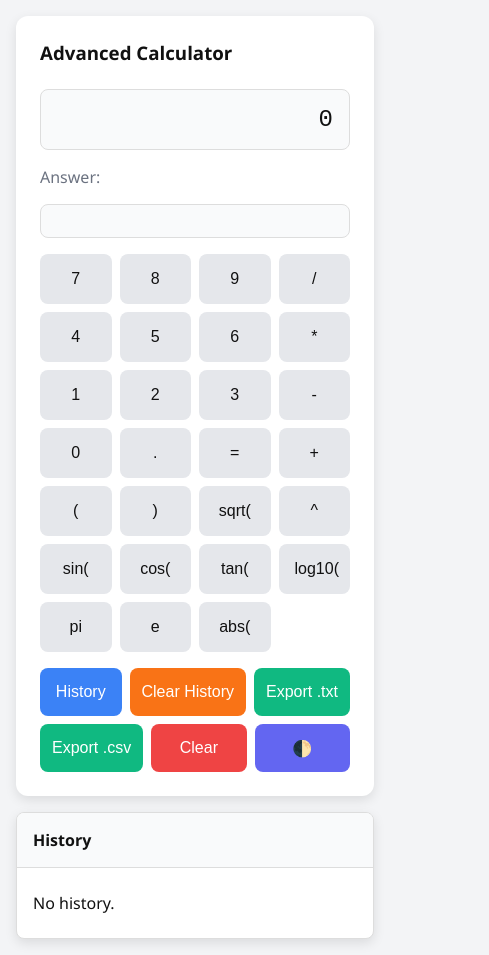
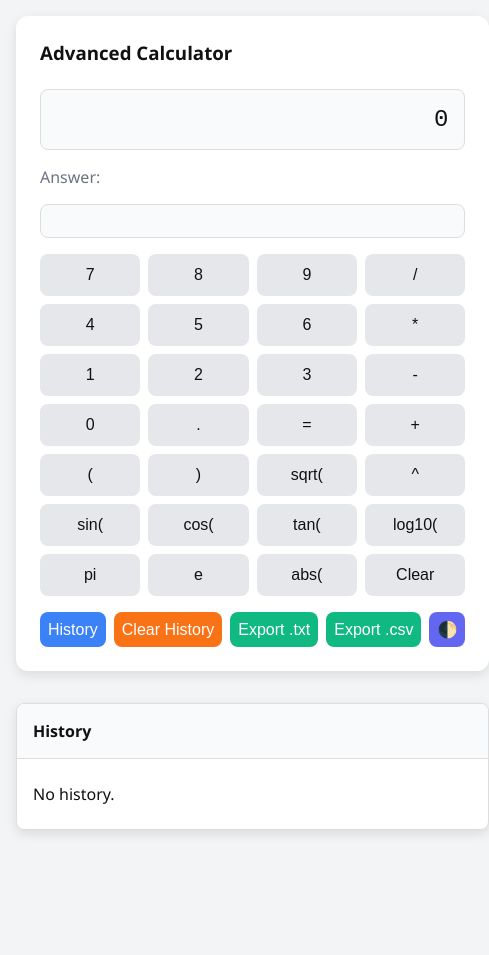
Before and after one commit to Harishhari0525/advancedCalculator, a plain HTML site: page index.html in a window 390 px wide. Both pictures are taken after a click on the button "History". Shown: the whole page, 489 px wide, since content can reach past the window. After the commit the page ends 846 px from the top, so only its background shows below. Drawn offline with nearby package versions, Linux system fonts and the light colour scheme.

Commit message:
Update index.html

```diff
--- a/index.html
+++ b/index.html
@@ -2,13 +2,13 @@
 <html lang="en" data-theme="light">
 <head>
   <meta charset="UTF-8">
-  <meta name="viewport" content="width=device-width, initial-scale=1.0">
+  <meta name="viewport" content="width=device-width, initial-scale=1.0, maximum-scale=1.0, user-scalable=no">
   <title>Advanced Calculator</title>
-  <!-- Load Math.js -->
+  <!-- Math.js -->
   <script src="https://cdnjs.cloudflare.com/ajax/libs/mathjs/11.8.0/math.min.js"></script>
   <style>
-    /* Theme Variables */
     :root {
+      /* Theme Variables */
       --bg: #f3f4f6;
       --fg: #111;
       --calc-bg: #fff;
@@ -21,7 +21,7 @@
       --btn-export: #10b981;
       --btn-clear: #ef4444;
       --btn-theme: #6366f1;
-      --shadow: rgba(0, 0, 0, 0.1);
+      --shadow: rgba(0,0,0,0.1);
     }
     [data-theme="dark"] {
       --bg: #111;
@@ -31,7 +31,6 @@
       --panel-border: #444;
       --btn-grid: #333;
       --btn-grid-hover: #444;
-      /* action buttons stay same for contrast */
     }
     * { box-sizing: border-box; }
     body {
@@ -39,125 +38,85 @@
       background: var(--bg); color: var(--fg);
       font-family: 'Segoe UI', Tahoma, Verdana, sans-serif;
       display: flex; justify-content: center;
+      touch-action: manipulation;
     }
     .container {
       display: grid;
-      /* two columns: calculator and history sidebar */
-      grid-template-columns: 2fr 1fr; /* wider calculator, fixed sidebar */
+      grid-template-columns: 1fr 300px;
       gap: 1rem;
       max-width: 900px;
       width: 100%;
-      margin: 0 auto;
+      margin: auto;
     }
     .calculator {
-      flex: 1;
       background: var(--calc-bg);
       padding: 1.5rem;
       border-radius: 12px;
       box-shadow: 0 4px 12px var(--shadow);
-      display: flex;
-      flex-direction: column;
-      gap: 1rem;
+      display: flex; flex-direction: column; gap: 1rem;
     }
-    h3 { margin: 0 0 0.5rem; }
+    h3 { margin:0 0 .5rem; }
     .display, .result {
       background: var(--panel-bg);
-      border: 1px solid var(--panel-border);
-      border-radius: 8px;
-      padding: 1rem;
+      border:1px solid var(--panel-border);
+      border-radius:8px;
+      padding:1rem;
       font-family: monospace;
       text-align: right;
     }
-    .display { font-size: 1.5rem; }
-    .result-label { margin: 0; color: #6b7280; }
-    .result { font-size: 1.25rem; font-weight: bold; }
+    .display { font-size:1.5rem; }
+    .result-label { margin:0; color:#6b7280; }
+    .result { font-size:1.25rem; font-weight:bold; }
     .buttons {
-      display: grid;
-      grid-template-columns: repeat(4, minmax(0, 1fr));
-      gap: 0.5rem;
+      display:grid;
+      grid-template-columns:repeat(4, minmax(0,1fr));
+      gap:.5rem;
     }
-    .btn { min-height: 3rem; /* ensure uniform button height */
+    .btn {
       background: var(--btn-grid);
       border: none;
       border-radius: 8px;
-      padding: 1rem;
+      padding: 0.75rem 1rem;  /* reduced size */
       font-size: 1rem;
       color: var(--fg);
       cursor: pointer;
       transition: background 0.2s;
+      white-space: nowrap;
     }
-    .btn:hover {
-      background: var(--btn-grid-hover);
+    .btn:hover { background: var(--btn-grid-hover); }
+    .actions { display:flex; gap:.5rem; }
+    .actions .btn {
+      flex: 1;
+      padding: 0.5rem;
+      font-size: 1rem;
+      white-space: nowrap;
     }
-    /* Action buttons */
-    .actions {
-      display: flex;
-      gap: 0.5rem;
-      margin-top: auto;
-      flex-wrap: wrap;
+    .btn-history { background: var(--btn-history); color:#fff; }
+    .btn-clear-history { background: var(--btn-clear-history); color:#fff; }
+    .btn-export { background: var(--btn-export); color:#fff; }
+    .btn-clear { background: var(--btn-clear); color:#fff; }
+    .btn-theme { background: var(--btn-theme); color:#fff; }
+    .history-panel {
+      background: var(--calc-bg);
+      border:1px solid var(--panel-border);
+      border-radius:12px;
+      box-shadow:0 4px 12px var(--shadow);
+      display:none;
+      flex-direction:column;
+      overflow:hidden;
+      align-self:start;
     }
-    .actions .btn { min-height: 3rem; /* match grid buttons */
-      flex: 1;
-      padding: 0.75rem;
-      white-space: nowrap;
-      font-size: 1rem;
+    .history-panel.show { display:flex; }
+    .history-panel h4 {
+      margin:0; padding:1rem;
+      background: var(--panel-bg);
+      border-bottom:1px solid var(--panel-border);
     }
-    .btn-history { background: var(--btn-history); color: #fff; }
-    .btn-clear-history { background: var(--btn-clear-history); color: #fff; }
-    .btn-export { background: var(--btn-export); color: #fff; }
-    .btn-clear { background: var(--btn-clear); color: #fff; }
-    .btn-theme { background: var(--btn-theme); color: #fff; }
-    /* History Panel */
-    .history-panel {
-      /* static grid column next to calculator */
-      display: none;
-      background: var(--calc-bg);
-      border: 1px solid var(--panel-border);
-      border-radius: 12px;
-      box-shadow: 0 4px 12px var(--shadow);
-      width: 300px;
-      height: auto;
-      flex-direction: column;
-      overflow: hidden;
-      z-index: 1;
-    }
-    .history-panel.show {
-      display: flex;
-    }
-    .history-panel h4 {
-      margin: 0;
-      padding: 1rem;
-      background: var(--panel-bg);
-      border-bottom: 1px solid var(--panel-border);
-    }
-    .history-content {
-      flex: 1;
-      padding: 0.5rem 1rem;
-      overflow-y: auto;
-    }
-    .history-entry {
-      padding: 0.25rem 0;
-      border-bottom: 1px solid var(--panel-border);
-      font-size: 0.9rem;
-    }
-
-    /* Responsive: stack columns */
-    @media (max-width: 768px) {
-      .container { grid-template-columns: 1fr; }
-      .history-panel {
-        width: 100%;
-        border-radius: 8px;
-      }
-    } (max-width: 768px) {
-      .container { flex-direction: column; }
-      .history-panel {
-        position: static;
-        transform: none;
-        width: 100%;
-        height: auto;
-        margin-top: 1rem;
-        border-radius: 8px;
-      }
+    .history-content { flex:1; padding:.5rem 1rem; overflow-y:auto; }
+    .history-entry { padding:.25rem 0; border-bottom:1px solid var(--panel-border); font-size:.9rem; }
+    @media (max-width:768px) {
+      .container { grid-template-columns:1fr; }
+      .history-panel { position:static; width:100%; margin-top:1rem; border-radius:8px; }
     }
   </style>
 </head>
@@ -174,7 +133,6 @@
         <button class="btn btn-clear-history clear-history">Clear History</button>
         <button class="btn btn-export export-btn" data-format="txt">Export .txt</button>
         <button class="btn btn-export export-btn" data-format="csv">Export .csv</button>
-        <button class="btn btn-clear clear">Clear</button>
         <button class="btn btn-theme theme-toggle">🌓</button>
       </div>
     </div>
@@ -187,11 +145,11 @@
     const debounce = (fn, d) => { let t; return (...a) => { clearTimeout(t); t = setTimeout(() => fn(...a), d); }; };
     const root = document.documentElement;
     root.setAttribute('data-theme', localStorage.getItem('theme') || 'light');
-    document.querySelector('.theme-toggle').onclick = () => {
+    document.querySelector('.theme-toggle').addEventListener('click', () => {
       const next = root.getAttribute('data-theme') === 'light' ? 'dark' : 'light';
       root.setAttribute('data-theme', next);
       localStorage.setItem('theme', next);
-    };
+    });
     class Calculator {
       constructor() {
         this.display = document.getElementById('display');
@@ -199,7 +157,8 @@
         this.historyPanel = document.getElementById('history-panel');
         this.historyContent = document.querySelector('.history-content');
         this.expr = '';
-        this.justCalc = false;
+        this.just = false;
+        this.last = null;
         this.history = JSON.parse(localStorage.getItem('calcHistory') || '[]');
         this.saveHistory = debounce(h => localStorage.setItem('calcHistory', JSON.stringify(h)), 300);
         this.initButtons();
@@ -207,33 +166,41 @@
       }
       initButtons() {
         const btnContainer = document.querySelector('.buttons');
-        const tokens = ['7','8','9','/','4','5','6','*','1','2','3','-','0','.','=','+','(',')','sqrt(','^','sin(','cos(','tan(','log10(','pi','e','abs('];
+        const tokens = ['7','8','9','/','4','5','6','*','1','2','3','-','0','.','=','+','(',')','sqrt(','^','sin(','cos(','tan(','log10(','pi','e','abs(', 'Clear'];
+        // place Clear after abs(
+        tokens.splice(tokens.indexOf('Clear'), 1);
+        tokens.push('Clear');
         tokens.forEach(tok => {
           const btn = document.createElement('button');
-          btn.className = 'btn'; btn.textContent = tok;
-          btn.onclick = () => tok === '=' ? this.calculate() : this.append(tok);
+          btn.className = 'btn';
+          btn.textContent = tok;
+          if (tok === 'Clear') btn.addEventListener('click', () => this.clearAll());
+          else if (tok === '=') btn.addEventListener('click', () => this.calculate());
+          else btn.addEventListener('click', () => this.append(tok));
           btnContainer.appendChild(btn);
         });
-        document.querySelector('.clear').onclick = () => this.clearAll();
-        document.querySelector('.clear-history').onclick = () => this.clearHistory();
-        document.querySelectorAll('.export-btn').forEach(b => b.onclick = () => this.exportHistory(b.dataset.format));
-        document.querySelector('.toggle-history').onclick = () => this.historyPanel.classList.toggle('show');
+        document.querySelector('.clear-history').addEventListener('click', () => this.clearHistory());
+        document.querySelectorAll('.export-btn').forEach(b => b.addEventListener('click', () => this.exportHistory(b.dataset.format)));
+        document.querySelector('.toggle-history').addEventListener('click', () => this.historyPanel.classList.toggle('show'));
         document.addEventListener('keydown', e => {
-          if (/^[0-9+\-*/^()]$/.test(e.key)) return this.append(e.key);
-          if (e.key === 'Enter') return this.calculate();
-          if (e.key === 'Backspace') return this.backspace();
-          if (e.key === 'Escape') return this.clearAll();
+          if (/^[0-9+\-*/^()]$/.test(e.key)) this.append(e.key);
+          else if (e.key === 'Enter') this.calculate();
+          else if (e.key === 'Backspace') this.backspace();
+          else if (e.key === 'Escape') this.clearAll();
         });
       }
       append(ch) {
-        if (this.justCalc && !/^[+\-*/^]$/.test(ch)) { this.expr = ''; this.justCalc = false; }
-        this.expr += ch;
+        if (this.just && !/^[+\-*/^]$/.test(ch)) { this.expr = ''; this.just = false; }
+        if (this.just && /^[+\-*/^]$/.test(ch)) { this.expr = this.last + ch; this.just = false; }
+        else this.expr += ch;
         this.display.textContent = this.expr || '0';
       }
       clearAll() {
         this.expr = '';
         this.display.textContent = '0';
         this.resultEl.textContent = '';
+        this.just = false;
+        document.activeElement.blur();
       }
       backspace() {
         this.expr = this.expr.slice(0, -1);
@@ -241,10 +208,11 @@
       }
       calculate() {
         try {
-          const res = math.evaluate(this.expr);
-          this.resultEl.textContent = res;
-          this.justCalc = true;
-          this.history.unshift(`${this.expr} = ${res}`);
+          const r = math.evaluate(this.expr);
+          this.last = r;
+          this.resultEl.textContent = r;
+          this.just = true;
+          this.history.unshift(`${this.expr} = ${r}`);
           if (this.history.length > 50) this.history.pop();
           this.renderHistory();
         } catch {
@@ -265,7 +233,7 @@
       exportHistory(fmt) {
         if (!this.history.length) return alert('No history');
         const data = fmt === 'csv'
-          ? 'Expression,Result\n' + this.history.map(h => h.replace(' = ',',')).join('\n')
+          ? `Expression,Result\n${this.history.map(h => h.replace(' = ', ',')).join('\n')}`
           : this.history.join('\n');
         const blob = new Blob([data], { type: 'text/plain' });
         const a = document.createElement('a');
```
